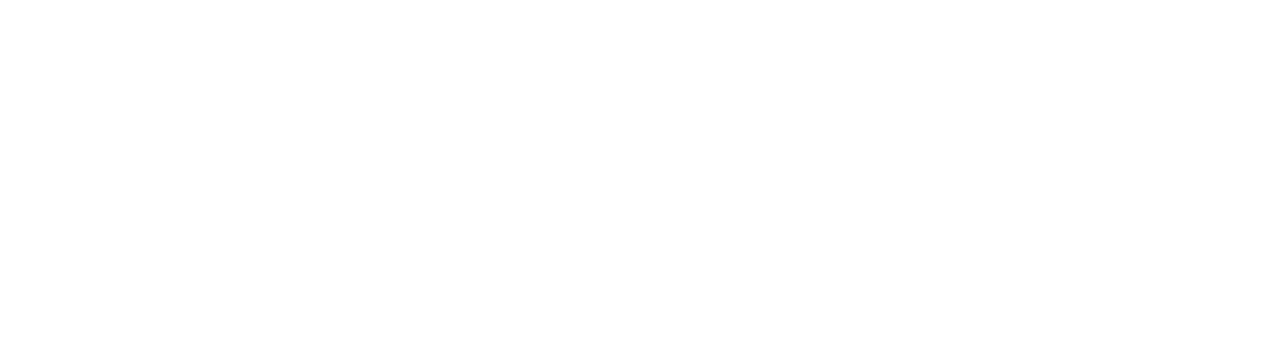
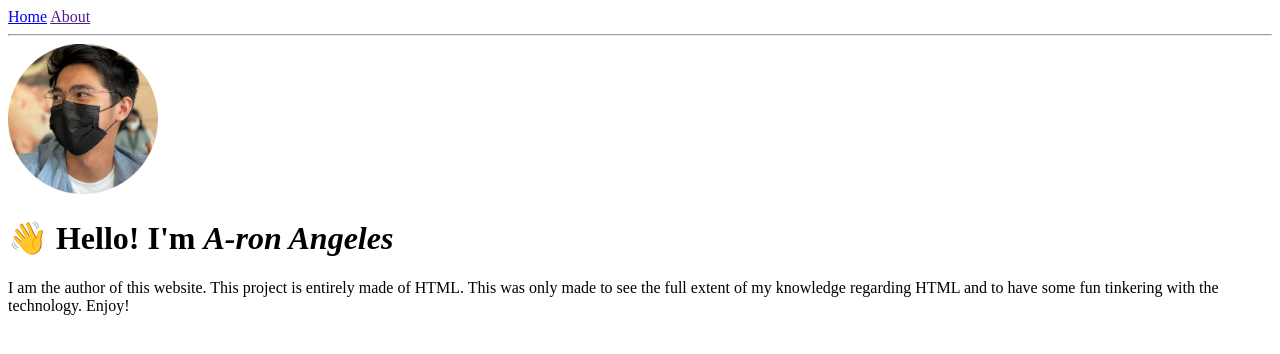
Before and after one commit to Aron-Angeles/HTML_ONLY_PROJECT, a plain HTML site: page sub-page/about.html in a window 1280 px wide. Drawn offline with Linux system fonts and the light colour scheme.

Commit message:
Updated the about page

```diff
--- a/sub-page/about.html
+++ b/sub-page/about.html
@@ -3,11 +3,12 @@
 <head>
     <meta charset="UTF-8">
     <meta name="viewport" content="width=device-width, initial-scale=1.0">
-    <title>About
+    <title>About</title>
 <body>
     <header>
         <a href="../index.html">Home</a>
         <a href="">About</a>
+        <hr>
     </header>
     <div>
         <img src="../img/dp.png" alt="Portrait of author" height="150" width="150">
```
